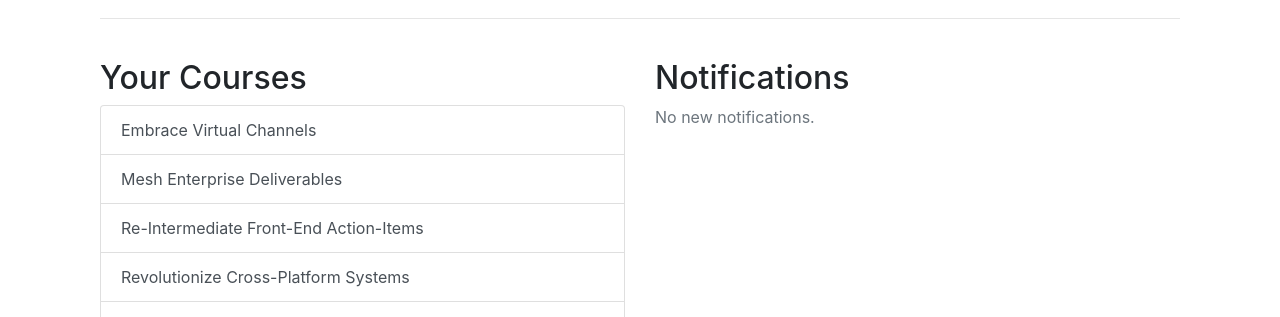
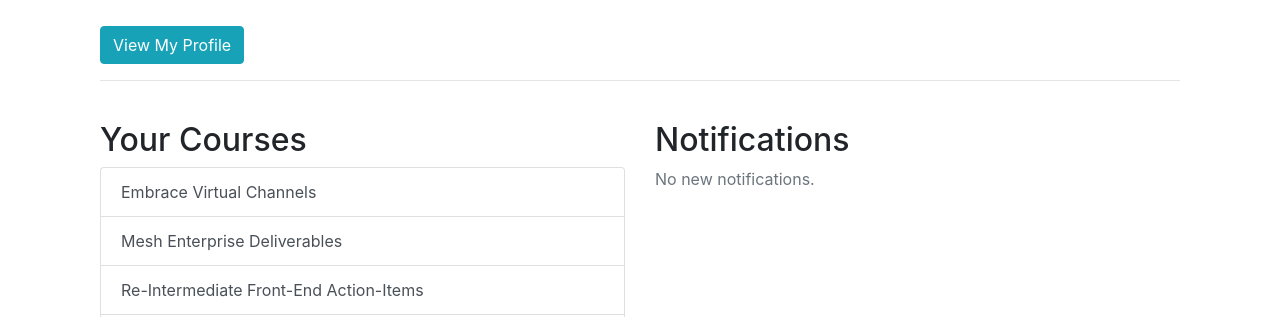
Before and after one commit to rodrigonovo/elearning_platform_FIXED_READY, a Django app: template templates/core/teacher_dashboard.html in a window 1280 px wide. Shown: the part 158-475 px from the top of the page. Run offline with Django 5.2, Linux system fonts and the light colour scheme; the template is opened without the code that fills it: values that come from a table or form of the project are taken from there, others are empty; data comes from the database, SQL or seed files in the repository; both versions use the stored data as it was after the commit; parts of the project's set-up code (start-up, migrations or seed data) failed here and were passed over; some libraries are stand-ins or nearby versions.

Commit message:
stable version

```diff
--- a/templates/core/teacher_dashboard.html
+++ b/templates/core/teacher_dashboard.html
@@ -6,6 +6,7 @@
         <div class="col-12">
             <h1>Teacher Dashboard</h1>
             <p>Welcome, {{ user.get_full_name }} ({{ user.username }}).</p>
+            <a href="{% url 'core:user_profile' username=user.username %}" class="btn btn-info mt-2">View My Profile</a>
             <hr>
         </div>
     </div>
```
Also changed, not shown: db.sqlite3.
